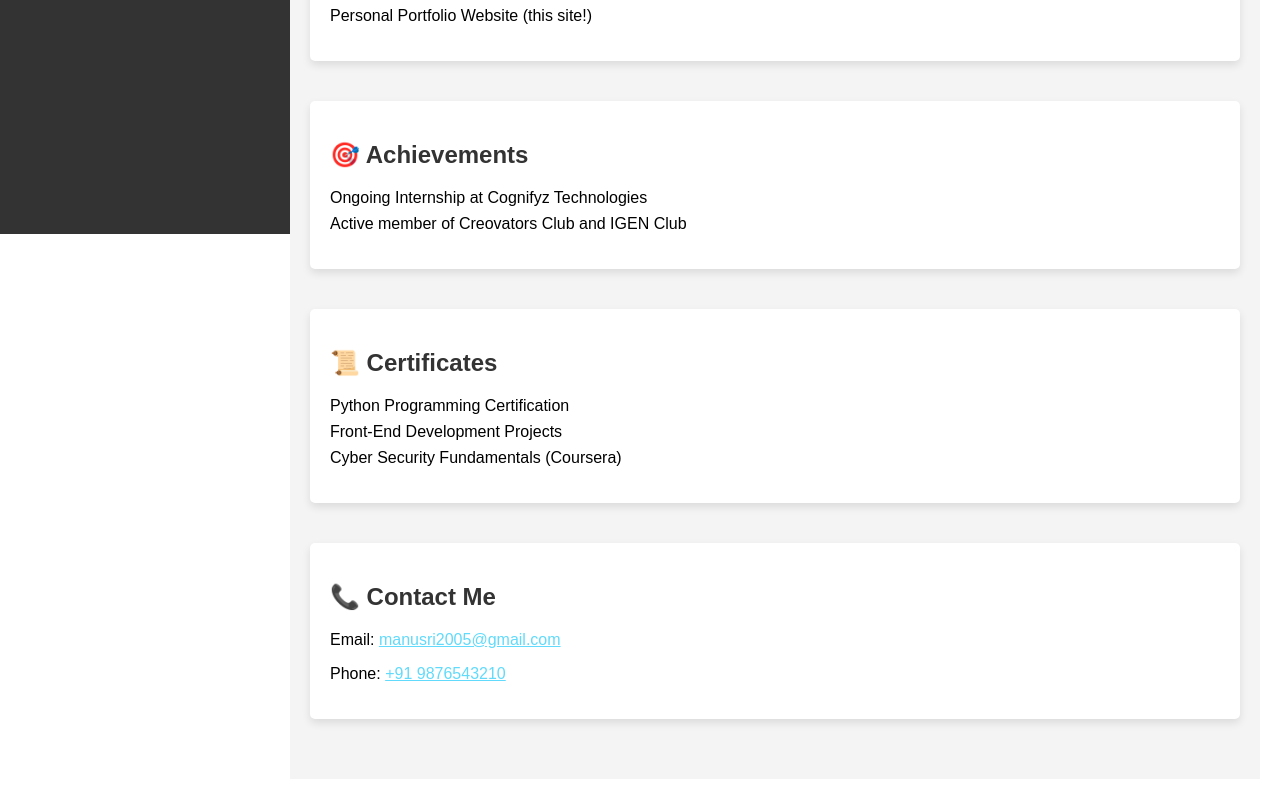
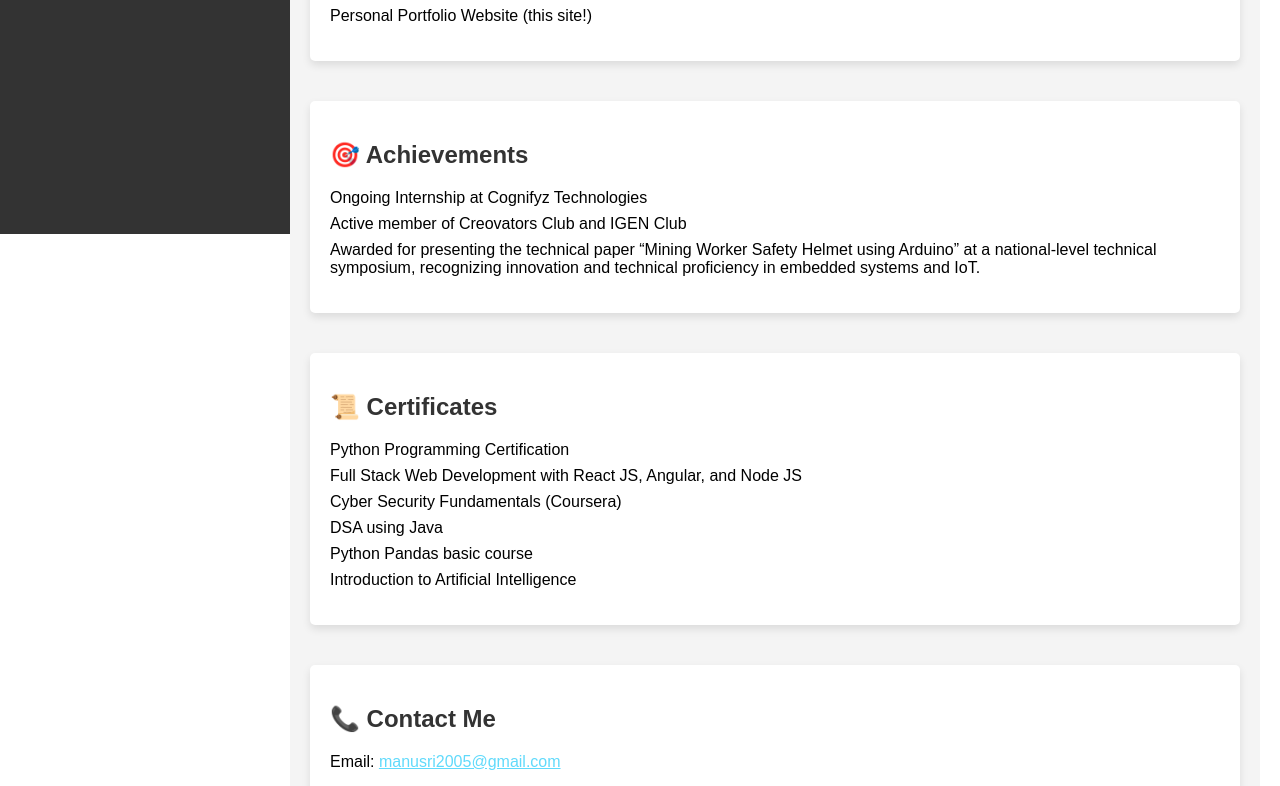
Before and after one commit to Leo5060/manushri-portfolio, a React (Create React App) app: page / in a window 1280 px wide. Shown: the part 606-1392 px from the top of the page. Built offline with nearby package versions, Linux system fonts and the light colour scheme.

Commit message:
Updated Home component

```diff
--- a/src/App.js
+++ b/src/App.js
@@ -86,6 +86,7 @@ function App() {
             <ul>
               <li>Ongoing Internship at Cognifyz Technologies</li>
               <li>Active member of Creovators Club and IGEN Club</li>
+              <li>Awarded for presenting the technical paper “Mining Worker Safety Helmet using Arduino” at a national-level technical symposium, recognizing innovation and technical proficiency in embedded systems and IoT.</li>
             </ul>
           </section>
 
@@ -94,8 +95,11 @@ function App() {
             <h2>📜 Certificates</h2>
             <ul>
               <li>Python Programming Certification</li>
-              <li>Front-End Development Projects</li>
+              <li>Full Stack Web Development with React JS, Angular, and Node JS</li>
               <li>Cyber Security Fundamentals (Coursera)</li>
+              <li>DSA using Java </li>
+              <li>Python Pandas basic course</li>
+              <li>Introduction to Artificial Intelligence</li>
             </ul>
           </section>
 
```
